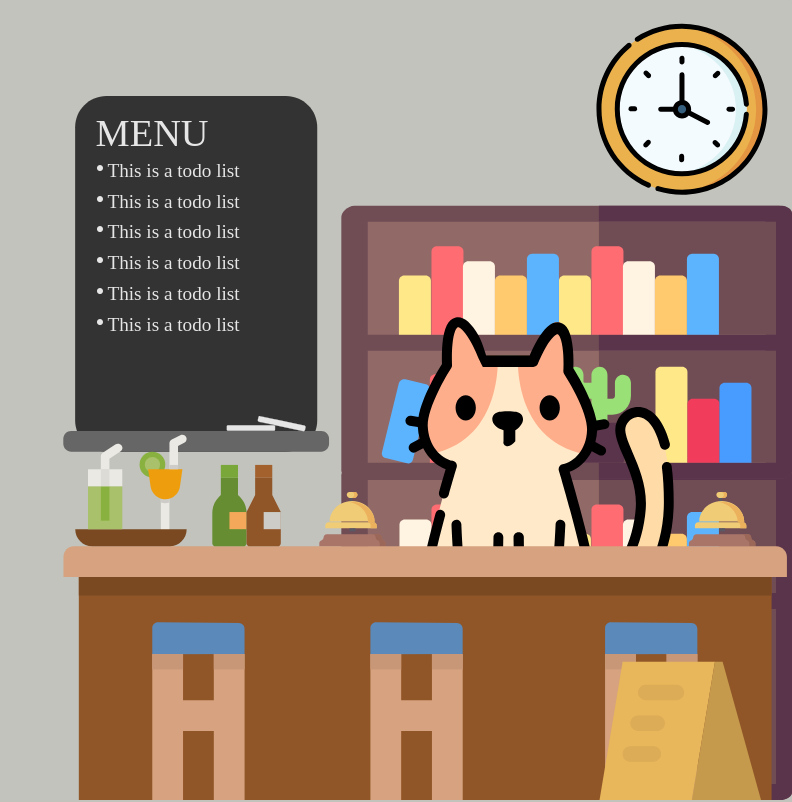
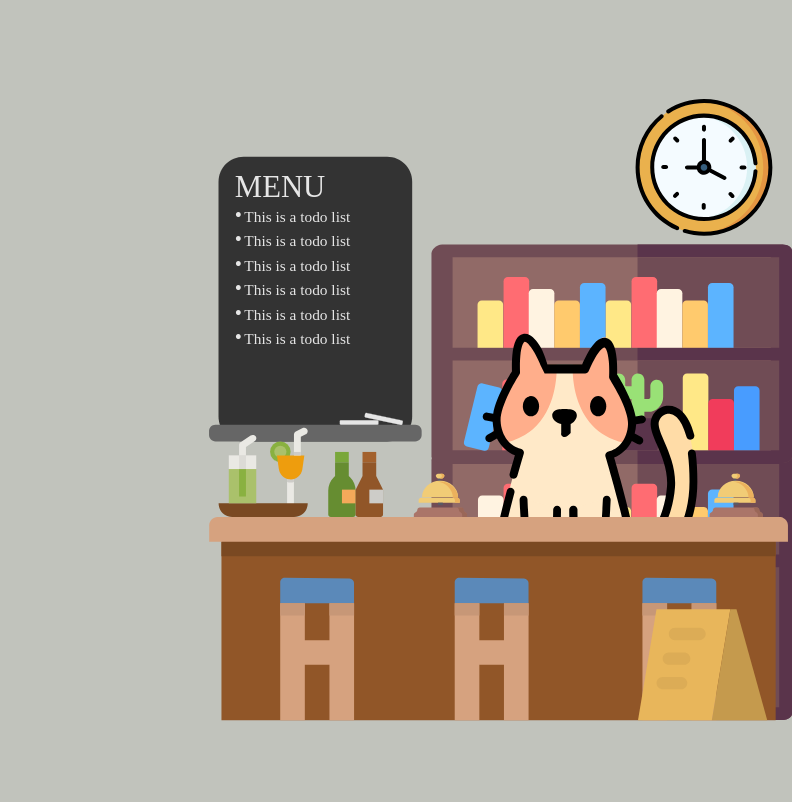
Before and after one commit to Apocryphen/PomodoroCatCafe, a plain HTML site: page templates/index.html in a window 1280 px wide. Shown: the top 802 px of the page, without its empty margins (488-1280 px from the left). Drawn offline with nearby package versions, Linux system fonts and the light colour scheme; grey boxes are pictures that could not be loaded.

Commit message:
Update index.html

```diff
--- a/templates/index.html
+++ b/templates/index.html
@@ -14,7 +14,7 @@
   </head>
   <body>
     <div class="w-100 h-100">
-      <img src="../Temp Artwork/BackgroundSVG.svg" class="img-fluid rounded float-right h-100 d-inline" alt="Responsive image" >
+      <img src="../Temp Artwork/BackgroundSVG.svg" class="img-fluid rounded float-right w-50 h-100 d-inline" alt="Responsive image" >
       <img src="../Temp Artwork/giphy.gif" class="img-fluid rounded h-100 p-5 d-inline" alt="Responsive image" >
     </div>
     <!-- Optional JavaScript -->
```
